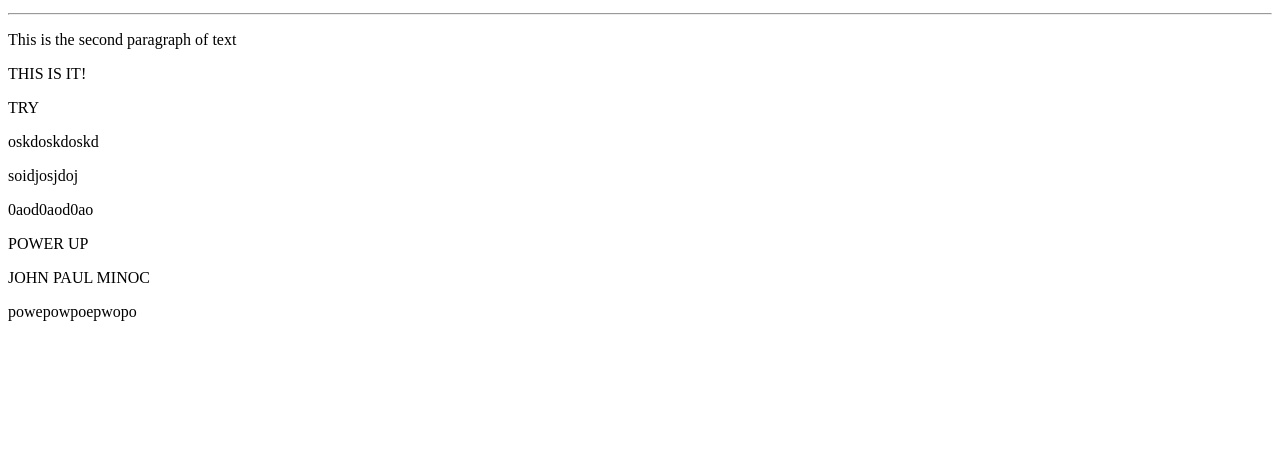
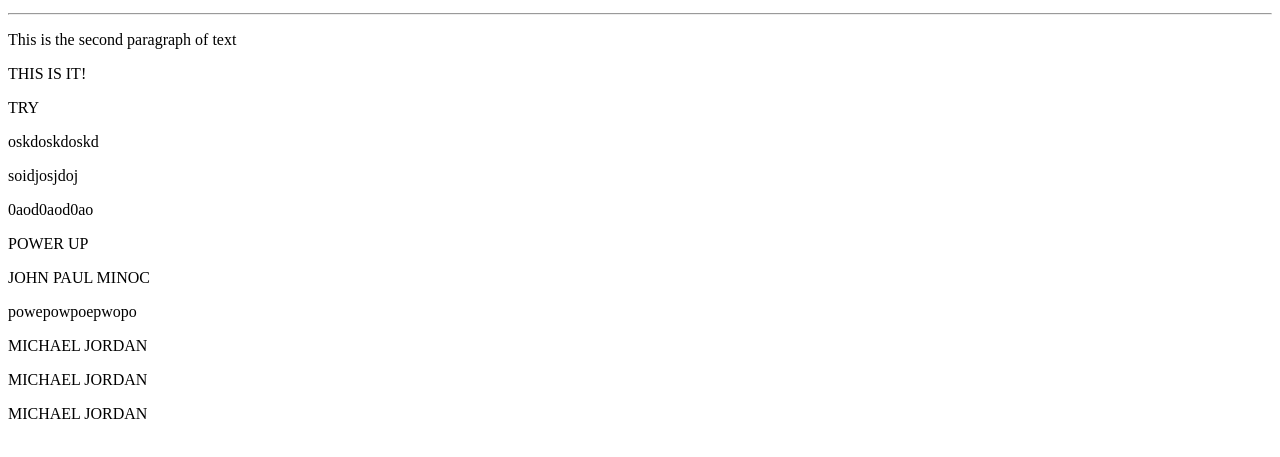
Before and after one commit to johnpaulminoc/minocexer2, a plain HTML site: page index.html in a window 1280 px wide. Shown: the part 101-558 px from the top of the page. Drawn offline with Linux system fonts and the light colour scheme.

Commit message:
try try TRY try U L

```diff
--- a/index.html
+++ b/index.html
@@ -18,6 +18,11 @@
     <p>POWER UP</p>
     <p>JOHN PAUL MINOC</p>
     <p>powepowpoepwopo</p>
+    <p>MICHAEL JORDAN</p>
+    <p>MICHAEL JORDAN</p>
+
+    <p>MICHAEL JORDAN</p>
+
 
   </body>
 
```
